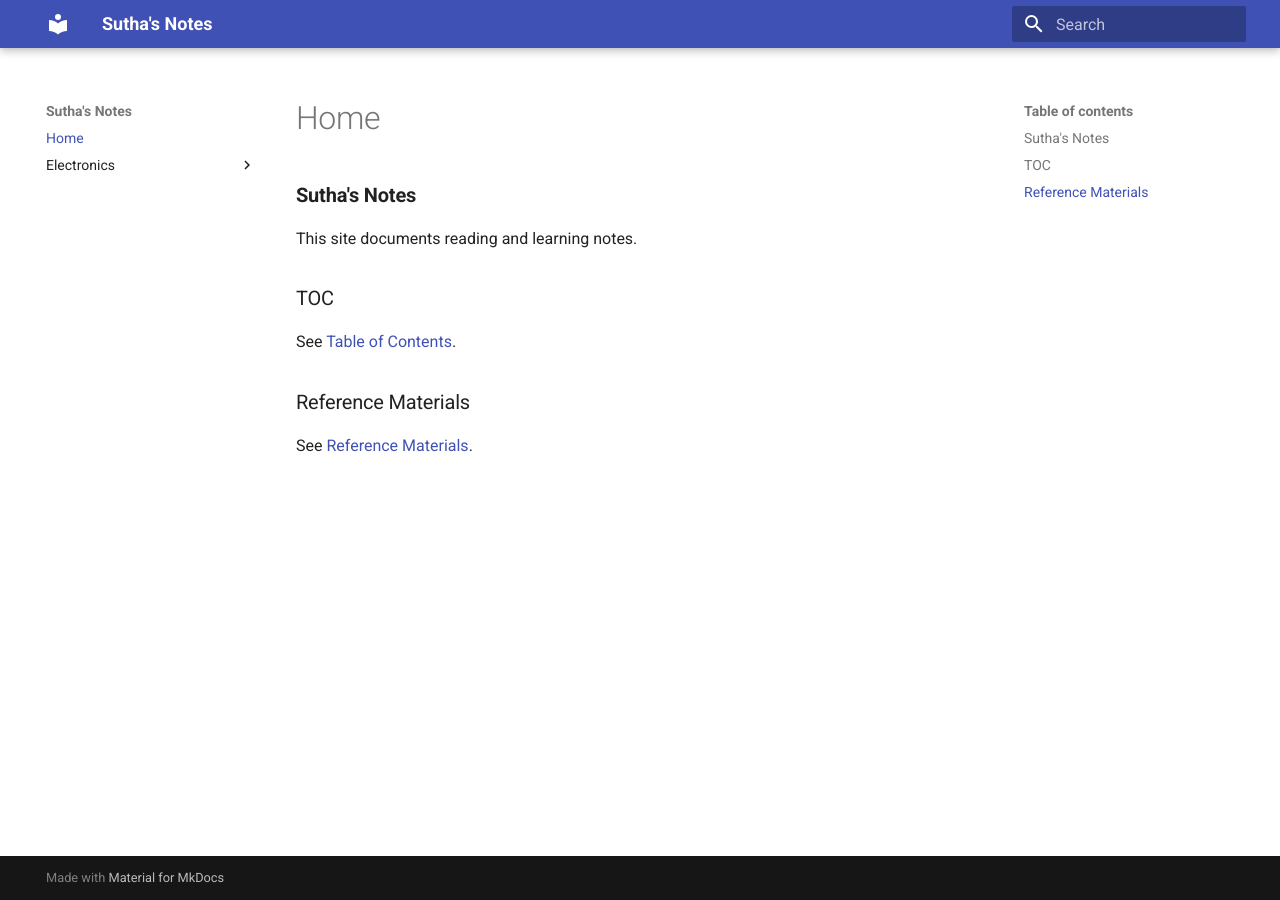
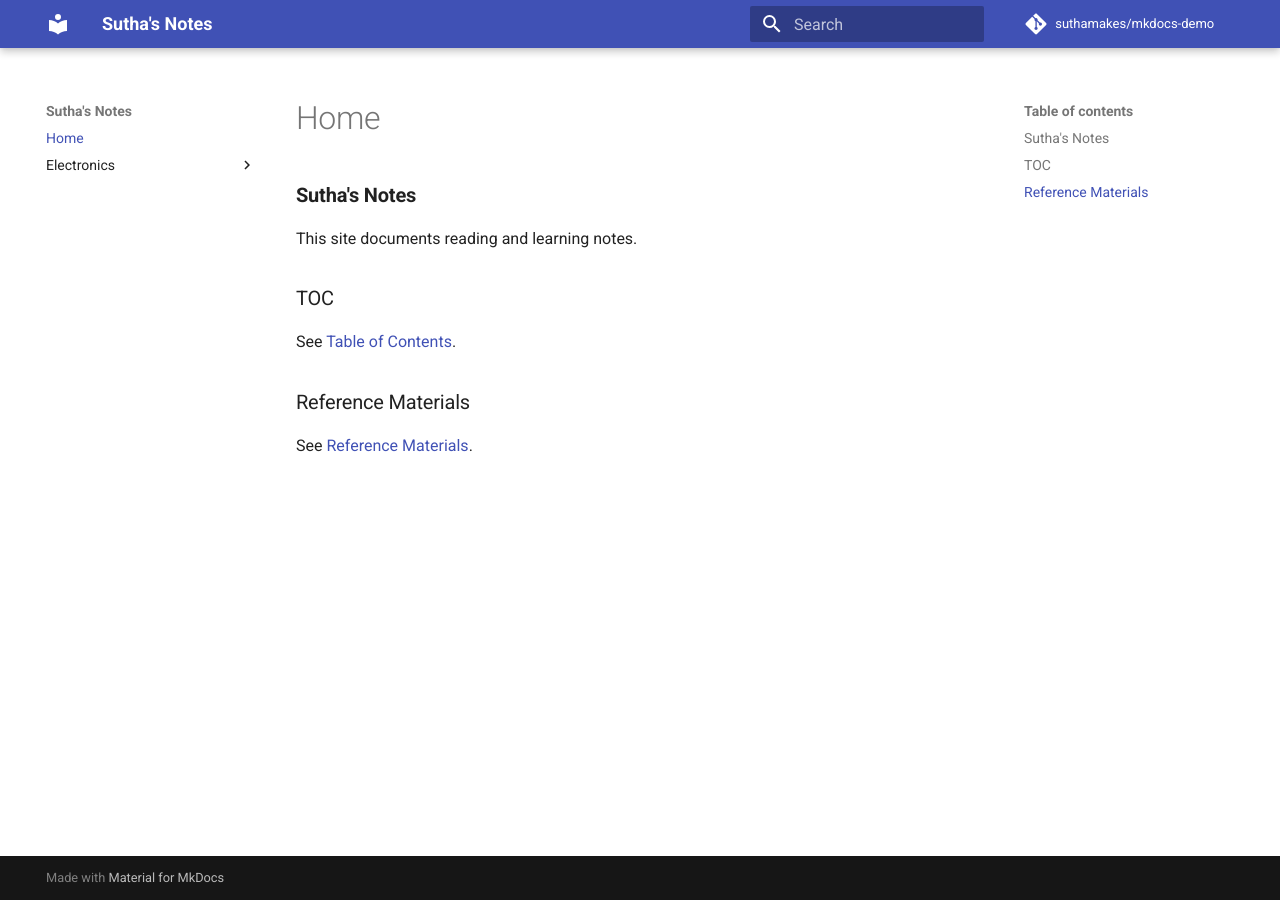
Before and after one commit to suthamakes/mkdocs-demo, an MkDocs documentation site: the page built from docs/index.md, in a window 1280 px wide. Built offline with MkDocs 1.6.1 and Material for MkDocs 9.7.7, drawn with Linux system fonts in a browser that asks for light colours; comment, search, counter and statistics services are not loaded.

Commit message:
added customization in mkdocs.yml

```diff
--- a/mkdocs.yml
+++ b/mkdocs.yml
@@ -1,11 +1,17 @@
 site_name: Sutha's Notes
 site_description: Sutha's Notes
+
+docs_dir: "docs"
+site_dir: "build"
+
+repo_name: "suthamakes/mkdocs-demo"
+repo_url: "https://github.com/suthamakes/mkdocs-demo"
+site_url: "https://suthamakes.github.io/mkdocs-demo/"
+
 
 theme:
   name: material
 
-  extra_css:
-  - "css/stylesheet.css"
 
 nav:
     - Home: 'index.md'
```
